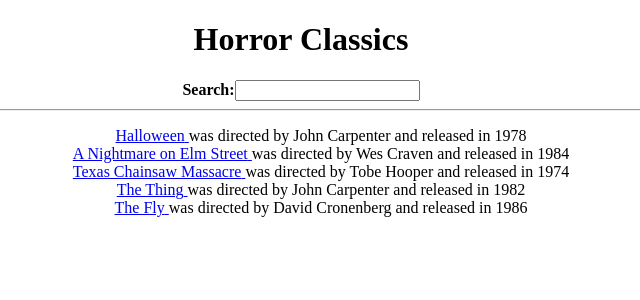
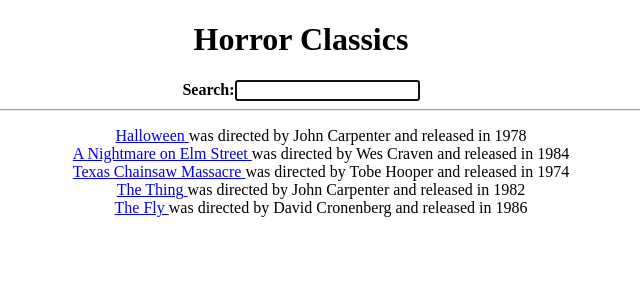
Before and after one commit to alton-michaux/hacker-stories, a React (Create React App) app in the folder hacker-stories/: page / in a window 1280 px wide. Shown: the top 300 px of the page, without its empty margins (339-979 px from the left). Built offline with nearby package versions, Linux system fonts and the light colour scheme; the HTML template or start-up script is replaced by a standard one.

Commit message:
used some imperative programming to add the search component to the ref object

```diff
--- a/hacker-stories/src/App.js
+++ b/hacker-stories/src/App.js
@@ -32,6 +32,7 @@ const App = () => {
       <Input
         id="search"
         type="text"
+        isFocused
         identifier={searchTerm}
         inputAction={handleSearch}
       >
--- a/hacker-stories/src/inputComponent.js
+++ b/hacker-stories/src/inputComponent.js
@@ -1,10 +1,20 @@
-import React from "react";
+import React, { useEffect, useRef } from "react";
 
-const Input = ({ id, children, type, identifier, inputAction }) => (
-  <div>
-    <label htmlFor={id}>{children}</label>
-    <input id={id} type={type} onChange={inputAction} value={identifier} />
-  </div>
-);
+const Input = ({ id, children, type, identifier, inputAction, isFocused }) => {
+  const inputRef = useRef();
+
+  useEffect(() => {
+    if (isFocused && inputRef.current) {
+      inputRef.current.focus();
+    }
+  }, [isFocused]);
+	console.log("identifier", identifier)
+	return (
+		<div>
+			<label htmlFor={id}>{children}</label>
+			<input id={id} type={type} onChange={inputAction} value={identifier} autoFocus={isFocused} ref={inputRef} />
+		</div>
+	);
+}
 
 export default Input;
```
